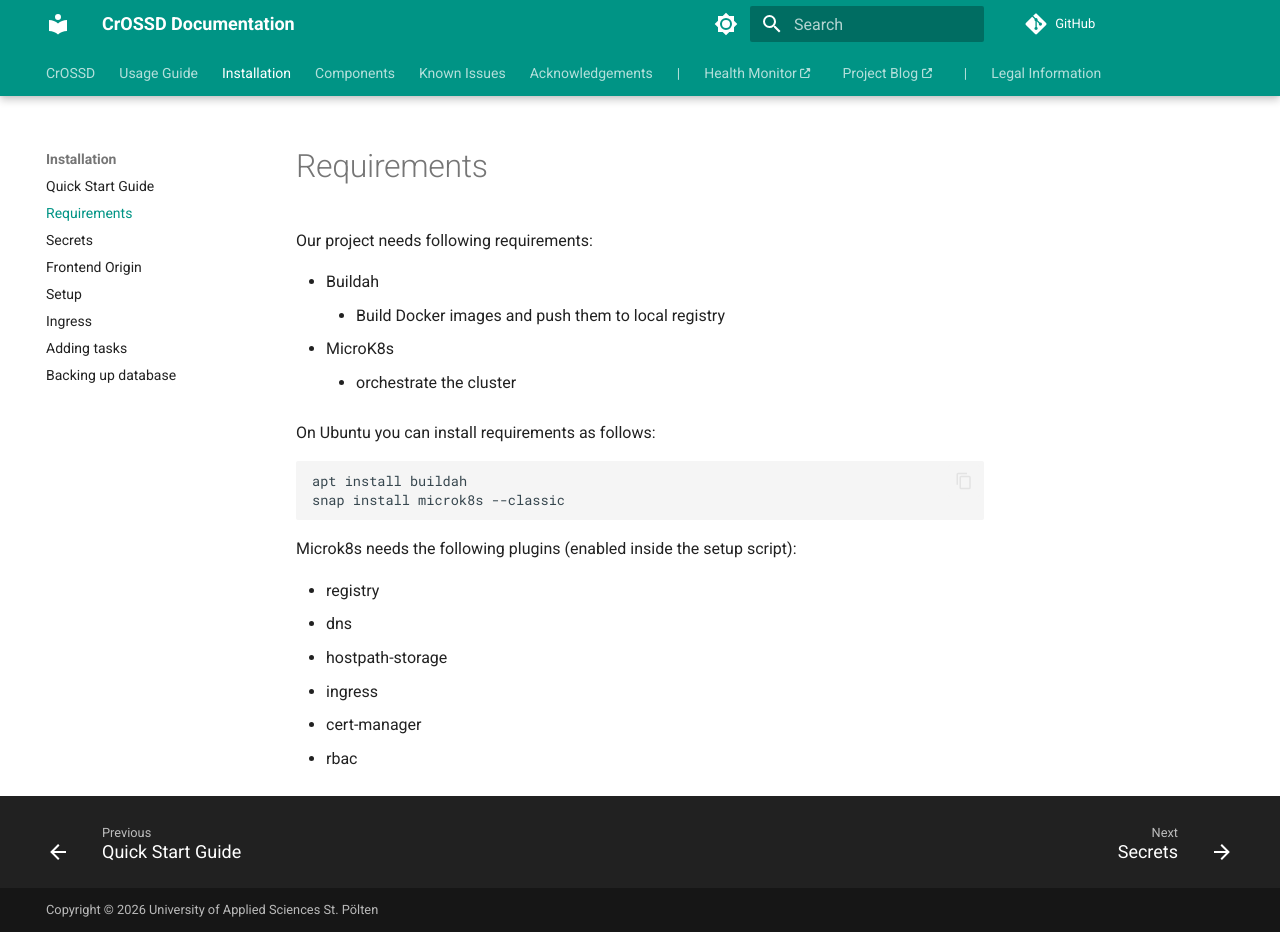
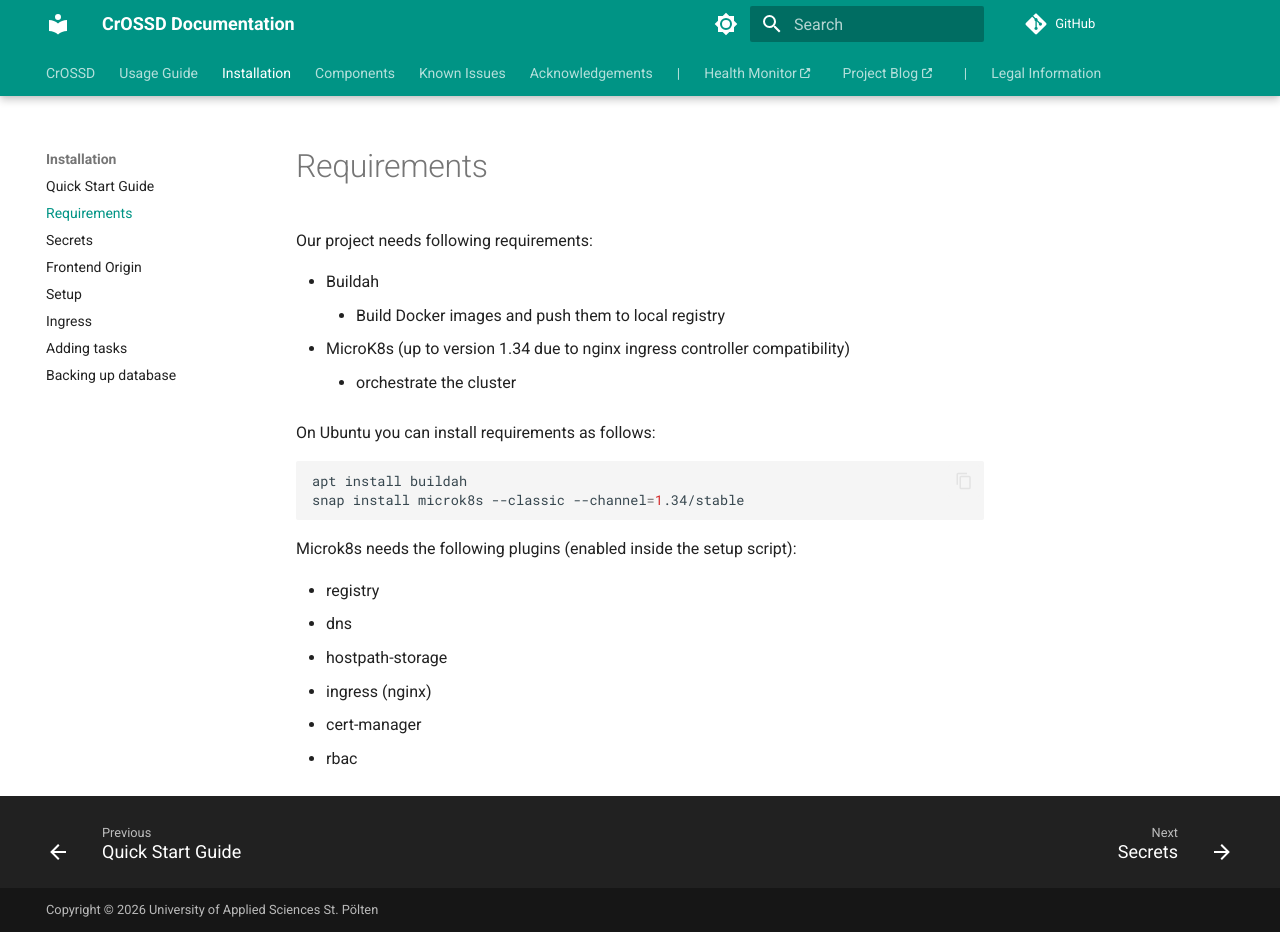
Before and after one commit to FH-CrOSSD/fh-crossd.github.io, an MkDocs documentation site: the page built from docs/installation/requirements.md, in a window 1280 px wide and 932 px high. Built offline with MkDocs 1.6.1 and Material for MkDocs 9.7.7, drawn with Linux system fonts in a browser that asks for light colours; plug-ins that fetch from the network failed and are left out.

Commit message:
updated deps, refined requirements

````diff
--- a/docs/installation/requirements.md
+++ b/docs/installation/requirements.md
@@ -4,14 +4,14 @@ Our project needs following requirements:
 
 - Buildah
   - Build Docker images and push them to local registry
-- MicroK8s
+- MicroK8s (up to version 1.34 due to nginx ingress controller compatibility)
   - orchestrate the cluster
 
 On Ubuntu you can install requirements as follows:
 
 ```bash
 apt install buildah
-snap install microk8s --classic
+snap install microk8s --classic --channel=1.34/stable
 ```
 
 Microk8s needs the following plugins (enabled inside the setup script):
@@ -19,6 +19,6 @@ Microk8s needs the following plugins (enabled inside the setup script):
 - registry
 - dns
 - hostpath-storage
-- ingress
+- ingress (nginx)
 - cert-manager
 - rbac
````
Also changed, not shown: 1 other file.
